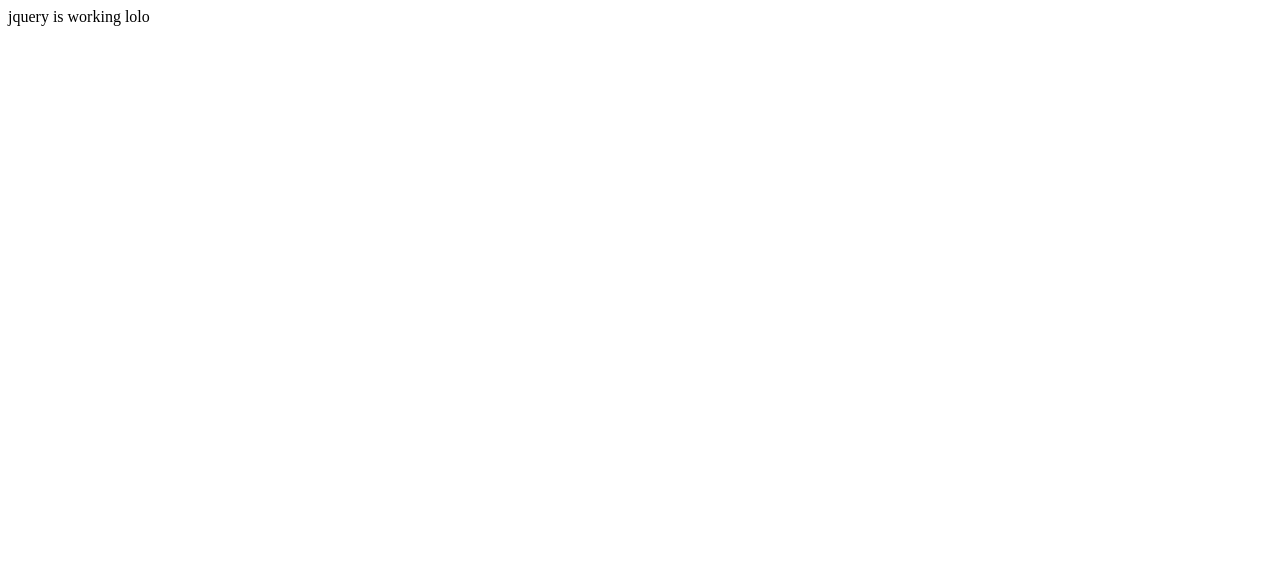
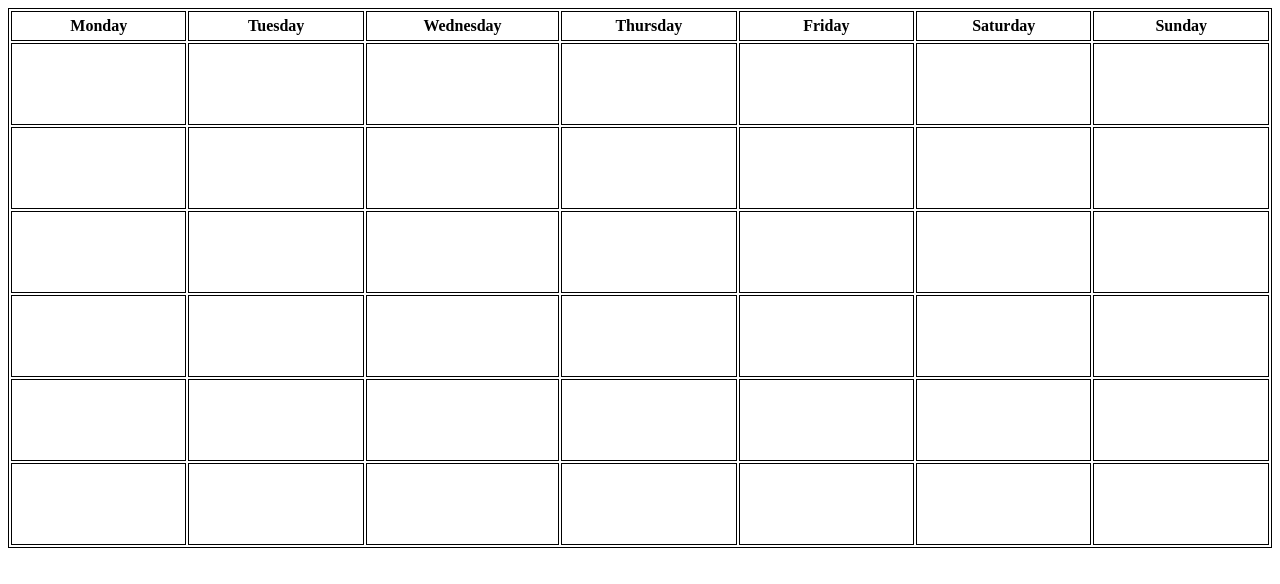
Before and after one commit to navi-mann/calendar_js, a website built with webpack: page dist/index.html in a window 1280 px wide. Built offline with nearby package versions, Linux system fonts and the light colour scheme.

Commit message:
created calendar using plain html & css

```diff
--- a/src/index.js
+++ b/src/index.js
@@ -1,6 +1,6 @@
 const $ = require('jquery');
 
 
-$(document).ready(function(){
-  $('body').html('jquery is working lolo')
-});
+// $(document).ready(function(){
+//   $('body').html('jquery is working lolo')
+// });
```
Also changed, not shown: dist/index.html, dist/style.css (added).
